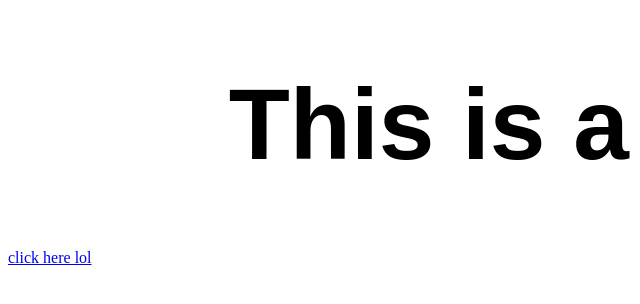
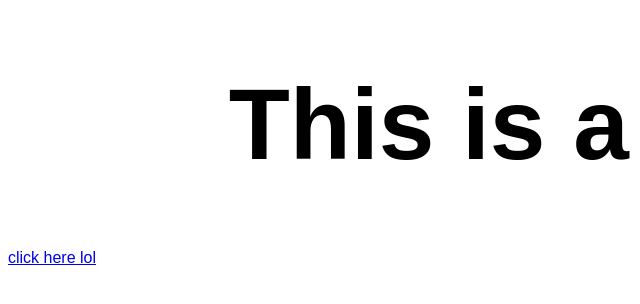
Before and after one commit to CAWafflez/This-is-a-website, a plain HTML site: page index.html in a window 1280 px wide. Shown: the full height of the page, 0-640 px from the left. Drawn offline with Linux system fonts and the light colour scheme.

Commit message:
Update style.css

```diff
--- a/style.css
+++ b/style.css
@@ -4,7 +4,6 @@ h1 {
     font-size:100px;
   }
 
-  button {
-    size:100px;
-
-  }
+a {
+    font-family: Arial, Helvetica, sans-serif;
+}
```
